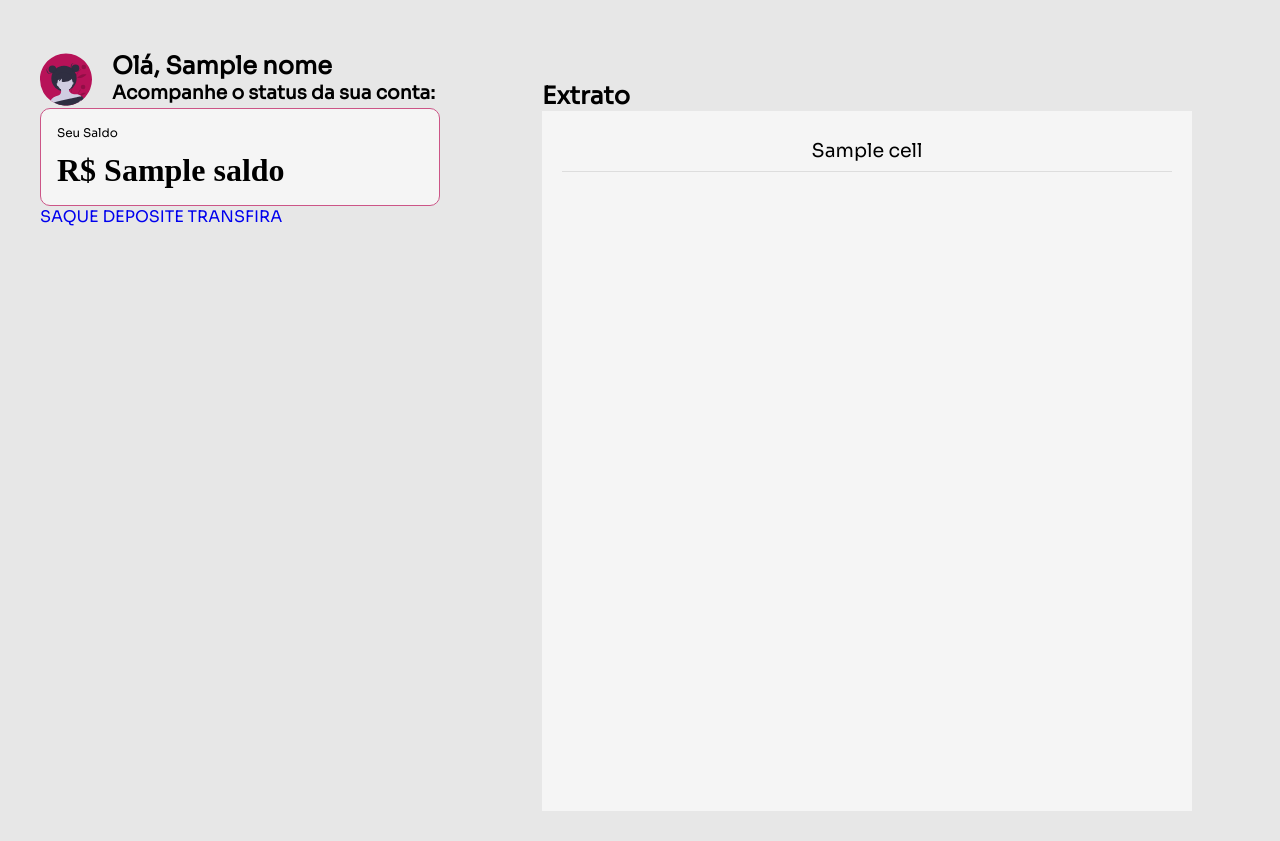
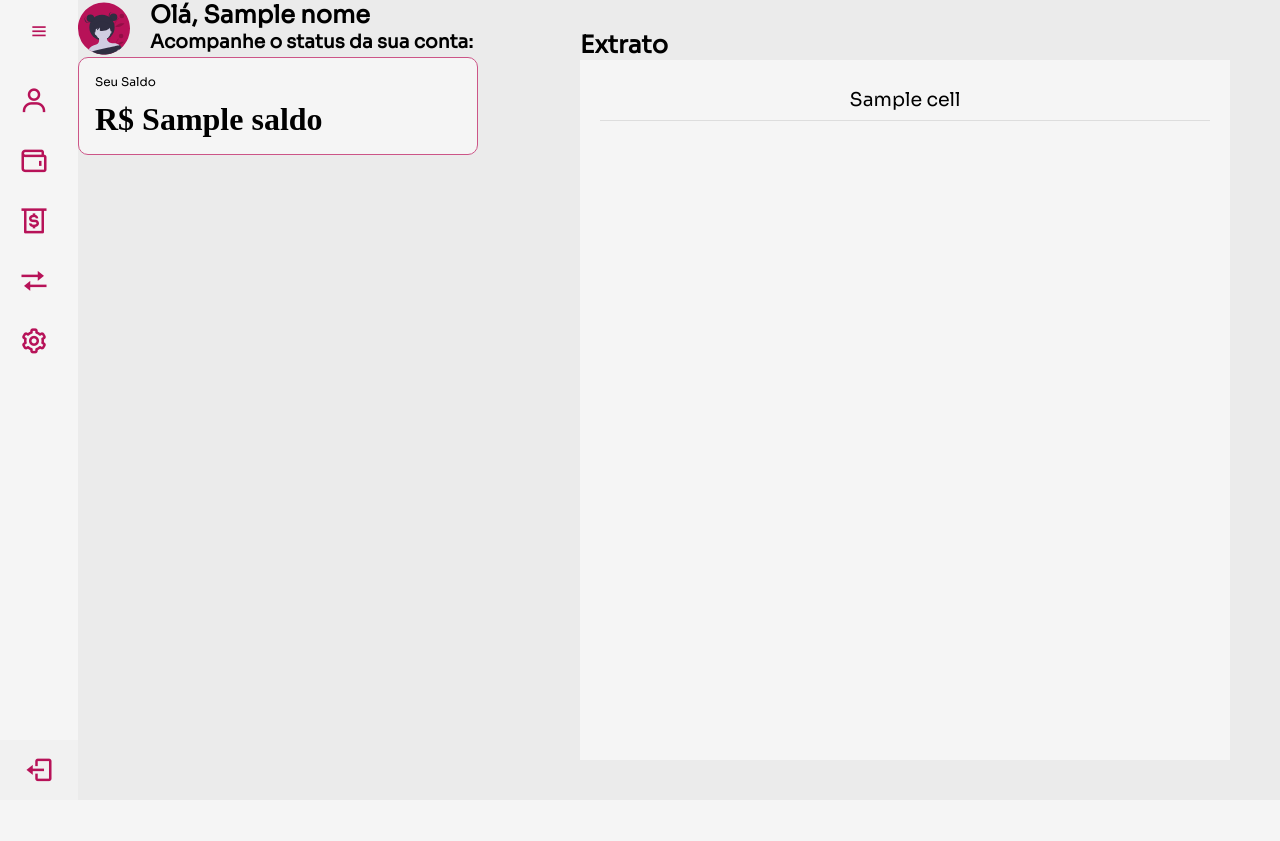
Before and after one commit to pynkAPI/API-1-DSM_22, a Flask app: template src/templates/homenew.html in a window 1280 px wide. After the commit the page ends 782 px from the top, so only its background shows below. Run offline with Flask 2, Linux system fonts and the light colour scheme; the template is opened without the code that fills it: most values are stand-ins (such as "Sample title", 1, 10 or a date in 2020); parts of the project's set-up code (start-up, migrations or seed data) failed here and were passed over; some libraries are stand-ins or nearby versions.

Commit message:
Adicionei a sidebar do usuário

```diff
--- a/src/static/style/stylenew.css
+++ b/src/static/style/stylenew.css
@@ -7,8 +7,11 @@
     box-sizing: border-box;
 }
 body{
-    color: black;
-    background:#e7e7e7;
+    background-color: #EBEBEB;
+    position: relative;
+    min-height: 100vh;
+    width: 100%;
+    overflow: hidden;
 }
 img{
     width: 100%;
@@ -152,3 +155,161 @@ th {
     background-color: #CC5587;
     color: white;
 }
+
+.sidebar{
+    position: fixed;
+    top: 0;
+    left: 0;
+    height: 100%;
+    width: 78px;
+    background: whitesmoke;
+    padding: 6px 14px;
+    transition: all 0.5s ease;
+}
+.sidebar.active{
+    width:240px ;
+}
+.sidebar .logo_content .logo {
+    align-items: center;
+    height: 50px;
+    width:30px;
+    opacity: 0;
+    pointer-events: none;
+    transition: all 0.5s ease;
+}
+.sidebar.active .logo_content .logo{
+    opacity:1 ;
+    pointer-events: none;
+}
+.sidebar #btn {
+    position:absolute;
+    color: #b71258;
+    left:50%;
+    top: 6px;
+    font-size: 20px;
+    height: 50px;
+    width: 50px;
+    text-align: center;
+    line-height:50px ;
+    transform: translateX(-50%);
+}
+.sidebar.active #btn{
+    left: 90%;
+}
+.sidebar ul{
+    margin-top: 20px;
+}
+.sidebar ul li{
+    position: relative;
+    height: 60px;
+    width: 100%;
+    margin: 0 5px;
+    list-style: none;
+}
+.sidebar ul li a{
+    color: #b71258;
+    display: flex;
+    align-items: center;
+    text-decoration: none;
+    transition: all 0.4 ease;
+    border-radius: 12px;
+    white-space: nowrap;
+}
+.sidebar ul li a:hover{
+    background: #f1f1f1;
+    color: #b71258;
+}
+.sidebar ul ul{
+    position: static;
+    /* display: none; */
+}
+.sidebar ul ul li{
+    line-height: 42px;
+    border-bottom: none;
+}
+.sidebar ul ul li a{
+
+}
+.sidebar ul li i{
+    font-size: 30px;
+    height: 50px;
+    min-width: 50px;
+    border-radius: 12px;
+    line-height: 50px;
+}
+.sidebar .links_name{
+    opacity: 0;
+    pointer-events: none;
+    transition: all 0.2s ease;
+}
+.sidebar.active .links_name{
+    opacity: 1;
+    pointer-events: auto;
+
+}
+.sidebar .profile_content{
+    position: absolute;
+    color: #b71258;
+    bottom: 0;
+    left: 0;
+    width:100% ;
+}
+.sidebar .profile_content .profile{
+    position: relative;
+    padding: 10px 6px;
+    height: 60px;
+    background: #f1f1f1;
+}
+.sidebar .profile_content .profile .profile_details{
+    display: flex;
+    align-items: center;
+    opacity: 0;
+    pointer-events: none;
+    white-space: nowrap;
+}
+.sidebar.active .profile .profile_details{
+    display: flex;
+    align-items: center;
+    opacity: 1;
+    pointer-events: auto;
+
+}
+.sidebar .profile_content  img{
+    height: 45px ;
+    width: 45px;
+}
+.sidebar .profile_content .name_job{
+    margin-left: 10px;
+}
+.sidebar .profile_content .name{
+    font-size: 18px;
+    font-weight: 400;
+}
+.sidebar .profile_content .job{
+    font-size: 15px;
+}
+.profile #log_out{
+    position: absolute;
+    left: 50%;
+    bottom: 5px;
+    transform: translateX(-50%);
+    min-width: 50px;
+    line-height: 50px;
+    font-size: 30px;
+    border-radius: 12px;
+    text-align: center;
+}
+.sidebar.active .profile #log_out{
+    left: 88%;
+}
+.home_content{
+    position: absolute;
+    height: 100%;
+    width: calc(100%-78px);
+    left: 78px;
+    transition: all 0.5s ease;
+}
+.sidebar.active ~ .home_content{
+    width: calc(100%-240px);
+    left: 240px;
+}
--- a/src/templates/homenew.html
+++ b/src/templates/homenew.html
@@ -11,7 +11,54 @@
     {% endblock %}
 </head>
 <body>
-    <div class="menu-content">
+    {% block sidebar %}
+    <div class="sidebar">
+        <div class="logo_content">
+            <div class="logo">
+                <!-- <img src="pynklogo.png"> -->
+            </div>
+            <i class='bx bx-menu' id="btn"></i>
+        </div>
+        <ul class="nav-list">
+            <li>
+                <a href="#">
+                    <i class='bx bx-user'></i>
+                    <span class="links_name">Sua Conta</span>
+                </a>
+            </li>
+            <li>
+                <a href="#" class="req_btn">
+                    <i class='bx bx-wallet' ></i>
+                    <span class="links_name">Depósito</span>
+                </a>
+            </li>
+            <li>
+                <a href="#" class="req_btn">
+                    <i class='bx bx-money-withdraw'></i>
+                    <span class="links_name">Saque</span>
+                </a>
+            </li>
+            <li>
+                <a href="#" class="req_btn">
+                    <i class='bx bx-transfer' ></i>
+                    <span class="links_name">Transferência</span>
+                </a>
+            </li>
+            <li>
+                <a href="#" class="req_btn">
+                    <i class='bx bx-cog' ></i>
+                    <span class="links_name">Configurações</span>
+                </a>
+            </li>
+        </ul>
+        <div class="profile_content">
+            <div class="profile">
+                <i class='bx bx-log-out' id="log_out"></i>
+            </div>
+        </div>
+    </div>
+    {% endblock %}
+    <div class="home_content">
         <div class="panels">
             <div class="left-panels">
                     {% block cabecalho %}
@@ -23,22 +70,13 @@
                         </div>
                     </div>
                     {% endblock %}
-
                         {% block saldo %}
                         <div class="saldo">
                             <h3>Seu Saldo</h3>
                             <label>R$ {{saldo}}</label>
                         </div>
                         {% endblock %}
-
-                            {% block func %}
-                            <div class="func">
-                                <a href="#">SAQUE</a>
-                                <a href="#">DEPOSITE</a>
-                                <a href="#">TRANSFIRA</a>
-                            </div>
             </div>
-                            {% endblock %}
                 {% block extrato %}
                 <div class="right-panels">
                     <div class="extrato">
@@ -81,5 +119,18 @@
             </div>
         </div>
     </div>
+    <script>
+        let btn = document.querySelector("#btn");
+        let sidebar = document.querySelector(".sidebar");
+        btn.onclick = function() {
+            sidebar.classList.toggle("active")
+        }
+        sidebar.onclick = function() {
+            sidebar.classList.toggle("active")
+        }
+        $('.req_btn').click(function(){
+            $('.sidebar ul .req_show').toggleClass("show");
+        });
+    </script>
 </body>
 </html>
```
